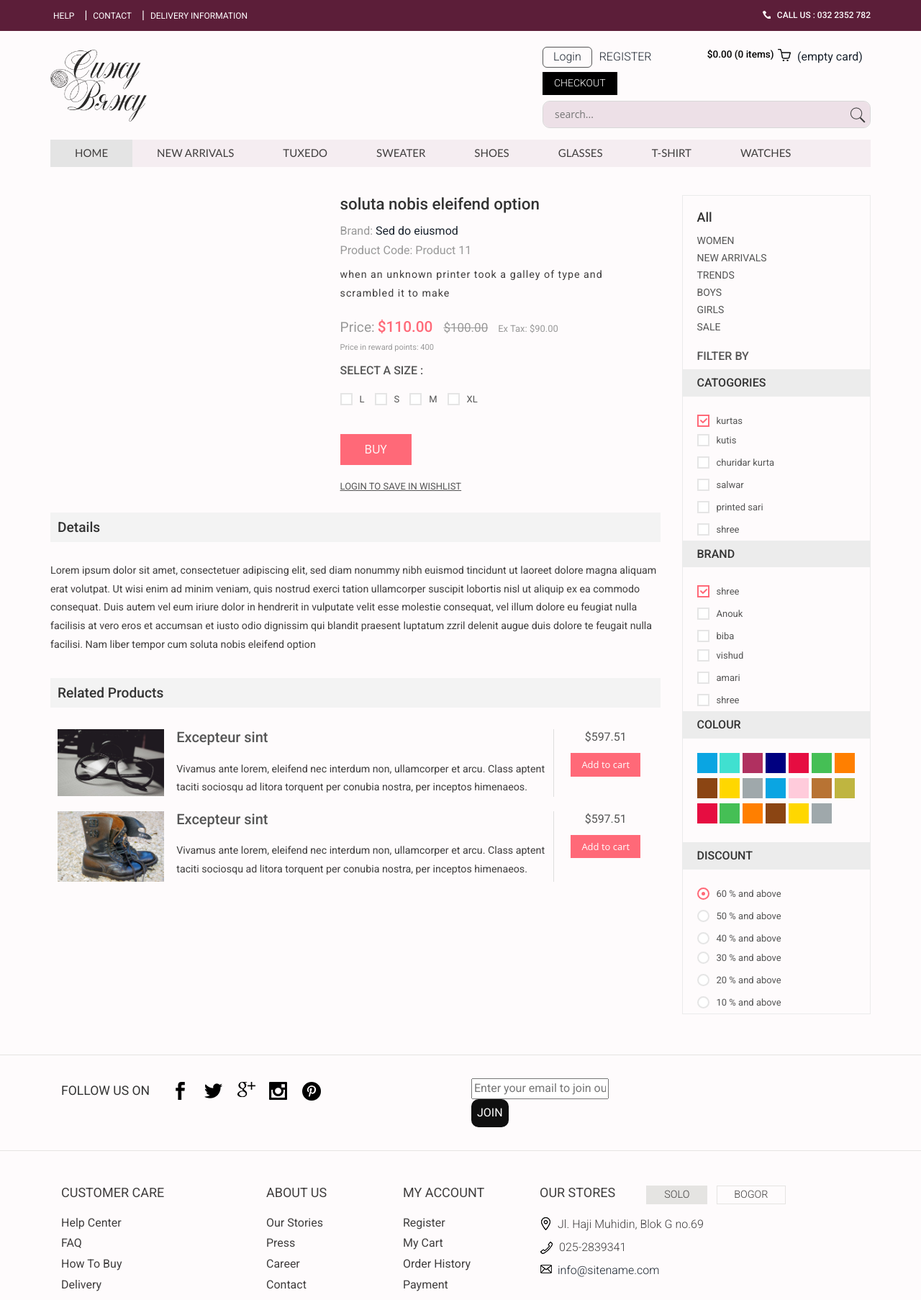
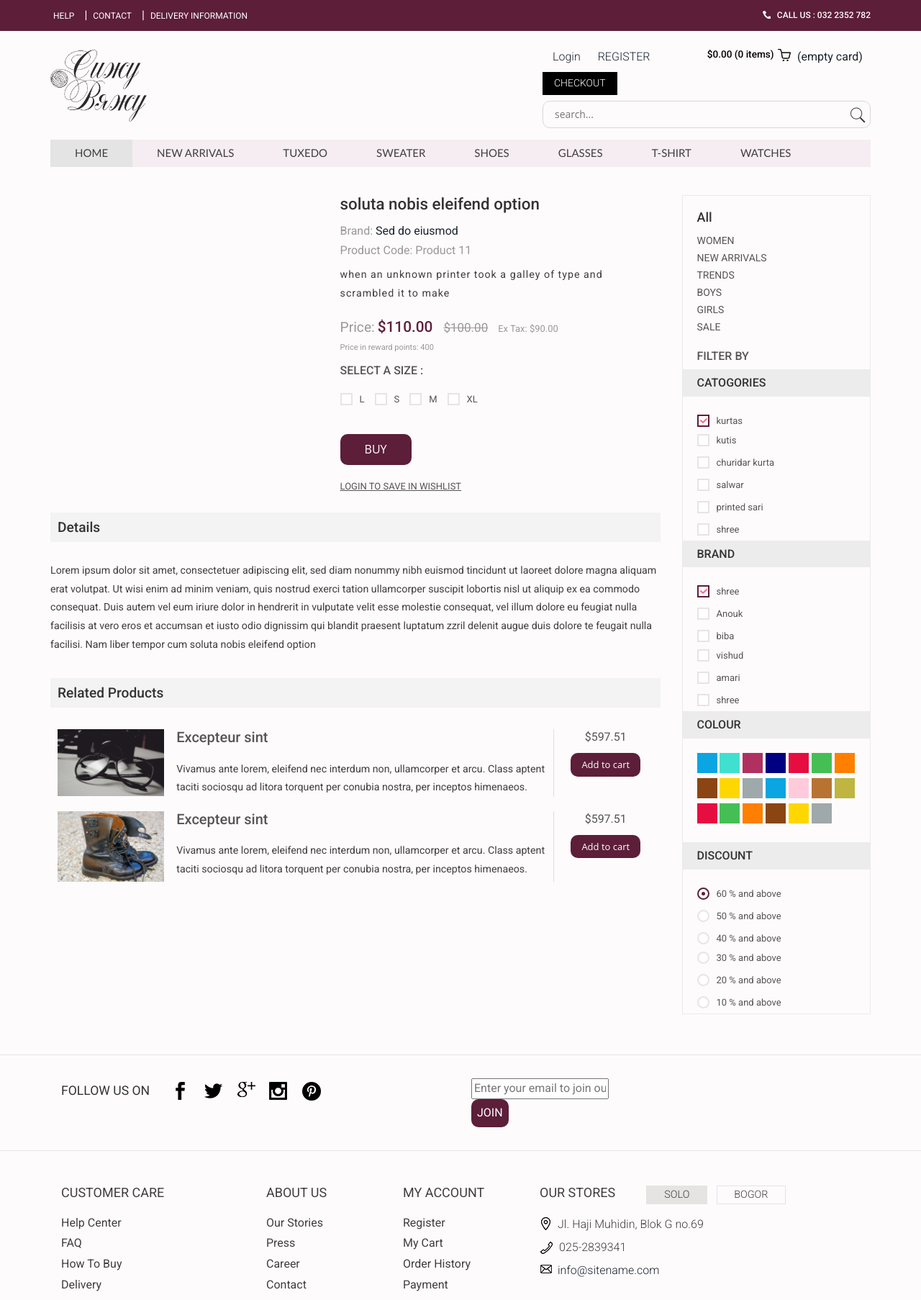
Before and after one commit to jkdevelopers/sittingknitting, a Django app: template frontend/templates/theme/details.html in a window 1280 px wide. Shown: the top 1806 px of the page at 72% size. Run offline with Django 3.2, Linux system fonts and the light colour scheme; the template is opened without the code that fills it, so the values that code supplies are empty; parts of the project's set-up code (start-up, migrations or seed data) failed here and were passed over; some libraries are stand-ins or nearby versions.

Commit message:
style fixes: buttons & colors

```diff
--- a/frontend/static/css/style.css
+++ b/frontend/static/css/style.css
@@ -570,7 +570,6 @@ select.item_Size {
 #loginContainer a span {
     display: block;
     padding: 2px 14px;
-    border: 1px solid #555;
     border-radius: 6px;
     font-weight: 300;
 }
@@ -738,14 +738,12 @@ input:focus {
 /*search*/
 .search {
     position: relative;
-    background: #ba8da121;
     border: 1px solid #D8D8D8;
     border-radius: 10px;
 }
 
 .search form {
     width: 100%;
-    background: #ba8da121;
     border-radius: 10px;
 }
 
@@ -1355,7 +1353,7 @@ i.goog:hover {
 }
 
 .stay form input[type="submit"] {
-    background: #0f0f0f;
+    background: #5c1e39;
     padding: 0.5em;
     color: #fff;
     font-size: 1em;
@@ -1981,7 +1979,7 @@ ul.grid_2 li {
 
 /* checked state */
 .sky-form .radio input + i:after {
-    background-color: #ff6978;
+    background-color: #5c1e39;
 }
 
 .sky-form .checkbox input + i:after {
@@ -2314,7 +2312,7 @@ span.text {
 }
 
 span.price-new {
-    color: #ff6978;
+    color: #5c1e39;
     margin-right: 15px;
     font-weight: 500;
     font-size: 1.3em;
@@ -2545,7 +2543,8 @@ p.product_descr {
 .button1 {
     font-family: 'Open Sans', sans-serif;
     border: none;
-    background: #ff6978;
+    border-radius: 10px;
+    background: #5c1e39;
     padding: 7px 15px;
     color: #FFF;
     font-size: 13px;
@@ -2637,7 +2636,8 @@ p.product_descr {
     display: inline-block;
     font-size: 1em;
     padding: 10px 34px;
-    background: #ff6978;
+    background: #5c1e39;
+    border-radius: 10px;
     color: #fff;
     text-transform: uppercase;
     -webkit-transition: all 0.3s ease-in-out;
```
Also changed, not shown: other parts of frontend/static/css/style.css (+21 -19 lines).
